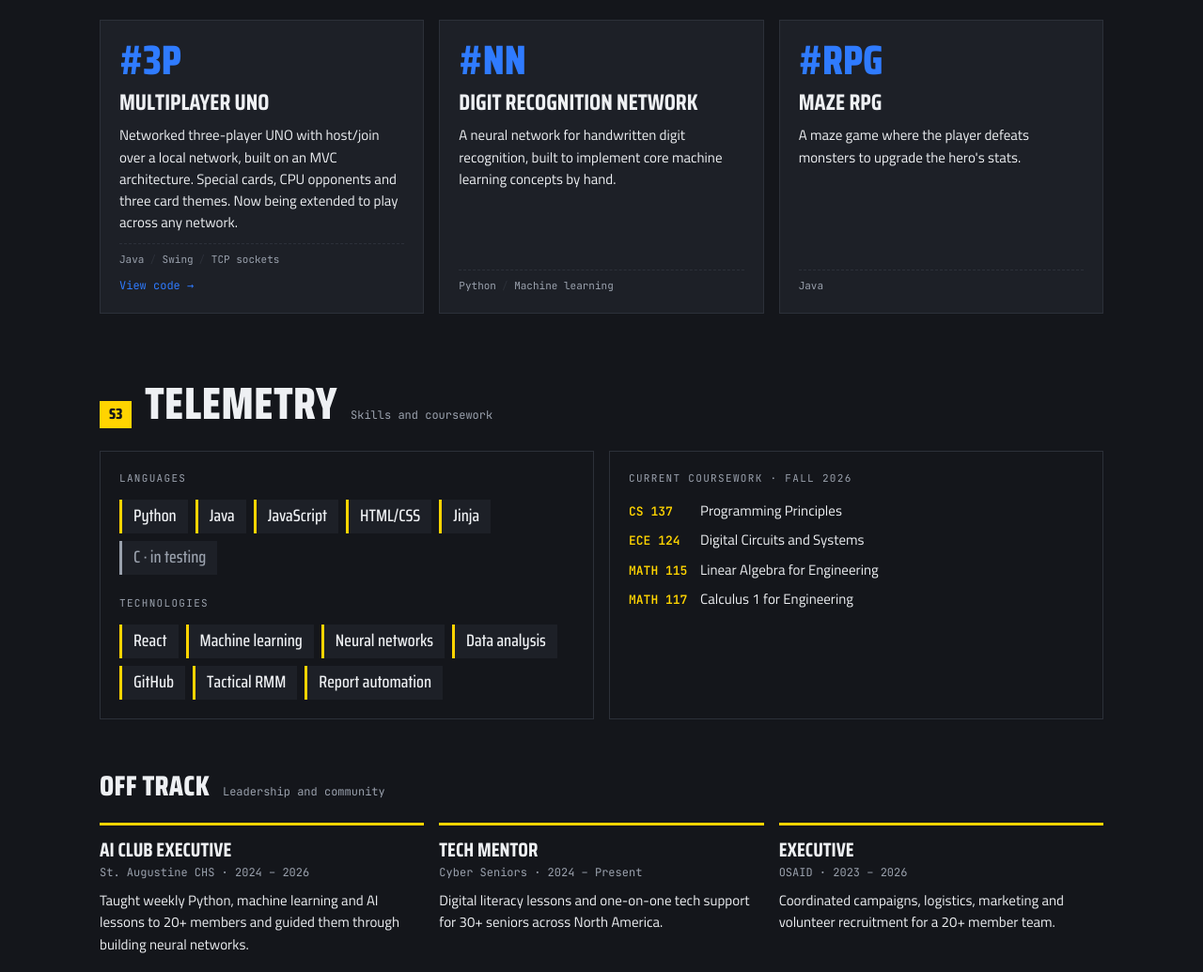
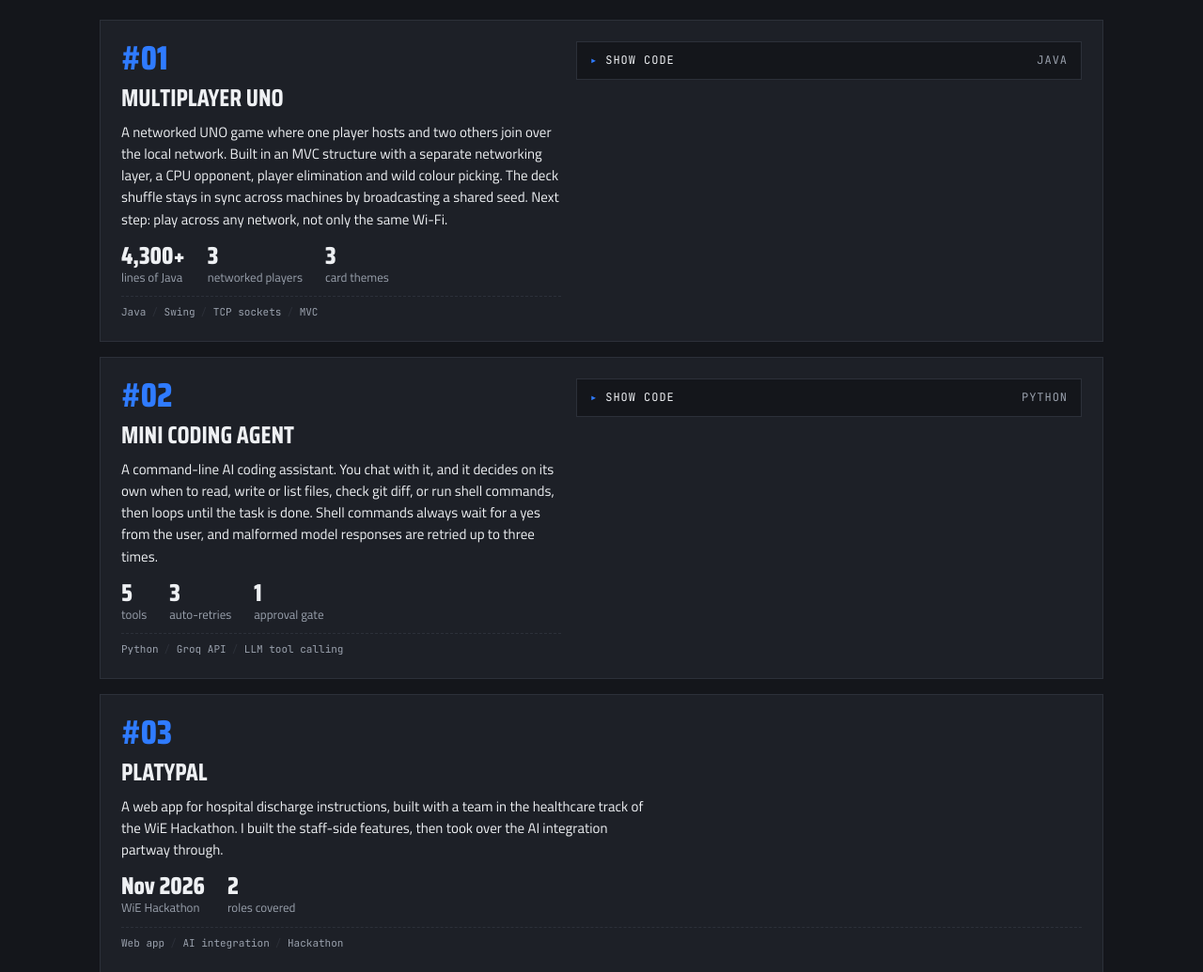
Before and after one commit to lauchloe23/lauchloe23.github.io, a plain HTML site: page index.html in a window 1280 px wide. Shown: the part 1287-2322 px from the top of the page at 94% size. Drawn offline with Linux system fonts and the light colour scheme.

Commit message:
Add project code samples and quantified experience

```diff
--- a/index.html
+++ b/index.html
@@ -103,17 +103,32 @@ td li+li{margin-top:4px}
 .chip{font-family:var(--mono);font-size:10px;text-transform:uppercase;letter-spacing:.08em;padding:2px 6px;margin-left:8px;vertical-align:2px;border:1px solid currentColor}
 .chip.on{color:#46d369}
 
-/* garage */
-.garage{display:grid;grid-template-columns:repeat(3,1fr);gap:16px}
-.car{background:var(--tarmac);border:1px solid var(--line);padding:20px;display:flex;flex-direction:column;gap:10px;min-width:0}
-.car .no{font-family:var(--display);font-weight:800;font-size:44px;line-height:1;color:var(--s2)}
-.car h3{font-family:var(--display);font-weight:700;font-size:24px;margin:0;line-height:1.1;text-transform:uppercase}
-.car p{margin:0;font-size:15px;color:var(--chalk)}
-.spec{margin-top:auto;display:flex;flex-wrap:wrap;gap:6px;padding-top:8px;border-top:1px dashed var(--line)}
+
+/* garage: project rows with code */
+.garage{display:grid;grid-template-columns:1fr;gap:16px}
+.car{background:var(--tarmac);border:1px solid var(--line);padding:22px;display:grid;grid-template-columns:minmax(0,1fr);gap:16px;min-width:0}
+.car-info{display:flex;flex-direction:column;gap:10px;min-width:0}
+.car .no{font-family:var(--display);font-weight:800;font-size:36px;line-height:1;color:var(--s2)}
+.car h3{font-family:var(--display);font-weight:700;font-size:26px;margin:0;line-height:1.1;text-transform:uppercase}
+.car p{margin:0;font-size:15px;max-width:68ch}
+.stats{list-style:none;margin:4px 0 0;padding:0;display:flex;flex-wrap:wrap;gap:8px 24px}
+.stats li{font-size:13px;color:var(--muted)}
+.stats b{display:block;font-family:var(--display);font-weight:800;font-size:26px;color:var(--chalk);line-height:1;font-variant-numeric:tabular-nums}
+.spec{display:flex;flex-wrap:wrap;gap:6px;padding-top:8px;border-top:1px dashed var(--line)}
 .spec span{font-family:var(--mono);font-size:11px;color:var(--muted)}
+.spec span+span::before{content:"/ ";color:var(--line)}
+.code{min-width:0;border:1px solid var(--line);background:var(--asphalt)}
+.code summary{cursor:pointer;list-style:none;display:flex;justify-content:space-between;align-items:center;padding:10px 14px;font-family:var(--mono);font-size:12px;text-transform:uppercase;letter-spacing:.08em}
+.code summary::-webkit-details-marker{display:none}
+.code summary span::before{content:"▸ ";color:var(--s2)}
+.code[open] summary span::before{content:"▾ "}
+.code summary em{font-style:normal;color:var(--muted)}
+.code pre{margin:0;padding:14px;overflow-x:auto;border-top:1px solid var(--line);font-family:var(--mono);font-size:12.5px;line-height:1.6;color:var(--chalk);tab-size:4}
+.code .repo{display:inline-block;margin:0 14px 12px}
 .repo{font-family:var(--mono);font-size:12px;color:var(--s2);text-decoration:none}
 .repo:hover{text-decoration:underline}
-.spec span+span::before{content:"/ ";color:var(--line)}
+td b{color:var(--s3);font-weight:700}
+@media (min-width:980px){.car:has(.code){grid-template-columns:minmax(0,1fr) minmax(0,1.15fr);align-items:start}}
 
 /* telemetry */
 .tele{display:grid;grid-template-columns:1fr 1fr;gap:16px}
@@ -154,7 +169,7 @@ footer .wrap{display:flex;justify-content:space-between;gap:10px;flex-wrap:wrap}
 
 @media (max-width:860px){
   .hero{grid-template-columns:1fr;padding-block:36px 28px}
-  .garage,.off{grid-template-columns:1fr 1fr}
+  .off{grid-template-columns:1fr 1fr}
   .radio .wrap{grid-template-columns:1fr}
   nav{display:none}
 }
@@ -162,7 +177,7 @@ footer .wrap{display:flex;justify-content:space-between;gap:10px;flex-wrap:wrap}
   .strip{grid-template-columns:1fr 1fr}
   .strip div:nth-child(2){border-right:0}
   .strip div:nth-child(-n+2){border-bottom:1px solid var(--line)}
-  .garage,.off,.tele{grid-template-columns:1fr}
+  .off,.tele{grid-template-columns:1fr}
 }
 @media (prefers-reduced-motion:reduce){
   html{scroll-behavior:auto}
@@ -257,7 +272,7 @@ footer .wrap{display:flex;justify-content:space-between;gap:10px;flex-wrap:wrap}
               <td class="pos">01</td>
               <td><span class="role">Software Team Member<span class="chip on">On track</span></span><span class="team">Waterloo Rocketry</span></td>
               <td class="date">Sept 2026 – Present</td>
-              <td><ul><li>Contributing to the team's launch app, built with React and Java.</li></ul></td>
+              <td><ul><li>Building features for the team's React launch app, the ground dashboard used during rocket launches.</li><li>Picked up issue <b>#28</b>: connecting dashboard widgets to rocket telemetry data.</li></ul></td>
             </tr>
             <tr>
               <td class="pos">02</td>
@@ -269,7 +284,7 @@ footer .wrap{display:flex;justify-content:space-between;gap:10px;flex-wrap:wrap}
               <td class="pos">03</td>
               <td><span class="role">IT Co-op Student</span><span class="team">Eagleview Managed Services · Toronto</span></td>
               <td class="date">Jul – Aug 2024</td>
-              <td><ul><li>Built 50+ HTML/CSS machine-performance reports integrated into client cybersecurity monitoring workflows.</li><li>Analyzed endpoint data across 20+ businesses to find efficiency gains and potential vulnerabilities.</li></ul></td>
+              <td><ul><li>Built <b>50+</b> HTML/CSS machine-performance reports that fed into client cybersecurity monitoring.</li><li>Analyzed endpoint data across <b>20+</b> client businesses to flag efficiency gains and potential vulnerabilities.</li></ul></td>
             </tr>
           </tbody>
         </table>
@@ -283,23 +298,105 @@ footer .wrap{display:flex;justify-content:space-between;gap:10px;flex-wrap:wrap}
       <div class="sec-head"><span class="s" style="background:var(--s2);color:var(--chalk)">S2</span><h2>The garage</h2><p>Projects</p></div>
       <div class="garage">
         <article class="car">
-          <div class="no">#3P</div>
-          <h3>Multiplayer UNO</h3>
-          <p>Networked three-player UNO with host/join over a local network, built on an MVC architecture. Special cards, CPU opponents and three card themes. Now being extended to play across any network.</p>
-          <div class="spec"><span>Java</span><span>Swing</span><span>TCP sockets</span></div>
-          <a class="repo" href="https://github.com/lauchloe23/Java-Digital-UNO-3-Players" target="_blank" rel="noopener">View code →</a>
+          <div class="car-info">
+            <div class="no">#01</div>
+            <h3>Multiplayer UNO</h3>
+            <p>A networked UNO game where one player hosts and two others join over the local network. Built in an MVC structure with a separate networking layer, a CPU opponent, player elimination and wild colour picking. The deck shuffle stays in sync across machines by broadcasting a shared seed. Next step: play across any network, not only the same Wi-Fi.</p>
+            <ul class="stats"><li><b>4,300+</b>lines of Java</li><li><b>3</b>networked players</li><li><b>3</b>card themes</li></ul>
+            <div class="spec"><span>Java</span><span>Swing</span><span>TCP sockets</span><span>MVC</span></div>
+          </div>
+          <details class="code"><summary><span>Show code</span><em>Java</em></summary><pre><code>// UnoModel.java: is this card legal on the discard pile?
+public boolean isValidPlay(String strCardName){
+    if(strCardName.startsWith(&quot;wild&quot;)) return true;
+    if(intDiscardPileSize == 0) return true;
+    String strTopCard = strDiscardPile[intDiscardPileSize - 1][0];
+
+    // after a wild, only the colour the player picked is legal
+    if(strTopCard.startsWith(&quot;wild&quot;)){
+        if(!strWildColor.equals(&quot;&quot;)){
+            return getColor(strCardName).equals(strWildColor);
+        }
+        return true;
+    }
+    return getColor(strCardName).equals(getColor(strTopCard))
+        || getValue(strCardName).equals(getValue(strTopCard));
+}
+
+// pass the turn, either direction, skipping eliminated players
+public void advanceTurn() {
+    int intCount = 0;
+    boolean foundValidPlayer = false;
+    while (intCount &lt; intPlayers &amp;&amp; !foundValidPlayer) {
+        if (blnClockwise) {
+            intCurrentTurn = (intCurrentTurn + 1) % intPlayers;
+        } else {
+            intCurrentTurn = (intCurrentTurn + intPlayers - 1) % intPlayers;
+        }
+        intCount++;
+        foundValidPlayer = !blnEliminated[intTurnOrder[intCurrentTurn]];
+    }
+}</code></pre><a class="repo" href="https://github.com/lauchloe23/Java-Digital-UNO-3-Players" target="_blank" rel="noopener">Full repo on GitHub →</a></details>
         </article>
         <article class="car">
-          <div class="no">#NN</div>
-          <h3>Digit Recognition Network</h3>
-          <p>A neural network for handwritten digit recognition, built to implement core machine learning concepts by hand.</p>
-          <div class="spec"><span>Python</span><span>Machine learning</span></div>
+          <div class="car-info">
+            <div class="no">#02</div>
+            <h3>Mini Coding Agent</h3>
+            <p>A command-line AI coding assistant. You chat with it, and it decides on its own when to read, write or list files, check git diff, or run shell commands, then loops until the task is done. Shell commands always wait for a yes from the user, and malformed model responses are retried up to three times.</p>
+            <ul class="stats"><li><b>5</b>tools</li><li><b>3</b>auto-retries</li><li><b>1</b>approval gate</li></ul>
+            <div class="spec"><span>Python</span><span>Groq API</span><span>LLM tool calling</span></div>
+          </div>
+          <details class="code"><summary><span>Show code</span><em>Python</em></summary><pre><code># main.py: the agent loop. The model picks tools until it&#x27;s done.
+for tool_call in message.tool_calls:
+    name = tool_call.function.name
+    arguments = json.loads(tool_call.function.arguments)
+    print(f&quot; [Running tool: {name}({arguments})]&quot;)
+    result = call_tool(name, arguments)
+    conversation_history.append({
+        &quot;role&quot; : &quot;tool&quot;,
+        &quot;tool_call_id&quot; : tool_call.id,
+        &quot;content&quot; : result,
+    })
+
+# shell commands never run without a human saying yes
+elif name == &quot;run_command&quot; :
+    command = arguments[&quot;command&quot;]
+    print(f&quot;
+ The agent wants to run this command:
+   {command}&quot;)
+    approval = input(&quot;Do you approve? (y/n): &quot;).strip().lower()
+    if approval != &quot;y&quot;:
+        return &quot;ERROR: User denied permission to run this command.&quot;
+    return run_command(command)</code></pre><a class="repo" href="https://github.com/lauchloe23/mini-agent" target="_blank" rel="noopener">Full repo on GitHub →</a></details>
         </article>
         <article class="car">
-          <div class="no">#RPG</div>
-          <h3>Maze RPG</h3>
-          <p>A maze game where the player defeats monsters to upgrade the hero's stats.</p>
-          <div class="spec"><span>Java</span></div>
+          <div class="car-info">
+            <div class="no">#03</div>
+            <h3>Platypal</h3>
+            <p>A web app for hospital discharge instructions, built with a team in the healthcare track of the WiE Hackathon. I built the staff-side features, then took over the AI integration partway through.</p>
+            <ul class="stats"><li><b>Nov 2026</b>WiE Hackathon</li><li><b>2</b>roles covered</li></ul>
+            <div class="spec"><span>Web app</span><span>AI integration</span><span>Hackathon</span></div>
+          </div>
+
+        </article>
+        <article class="car">
+          <div class="car-info">
+            <div class="no">#04</div>
+            <h3>Digit Recognition Network</h3>
+            <p>A neural network that recognizes handwritten digits, built to implement the core ideas of machine learning hands-on.</p>
+            <ul class="stats"></ul>
+            <div class="spec"><span>Python</span><span>Machine learning</span></div>
+          </div>
+
+        </article>
+        <article class="car">
+          <div class="car-info">
+            <div class="no">#05</div>
+            <h3>Maze RPG</h3>
+            <p>A maze game where the player fights monsters to level up the hero's stats.</p>
+            <ul class="stats"></ul>
+            <div class="spec"><span>Java</span></div>
+          </div>
+
         </article>
       </div>
     </div>
```
